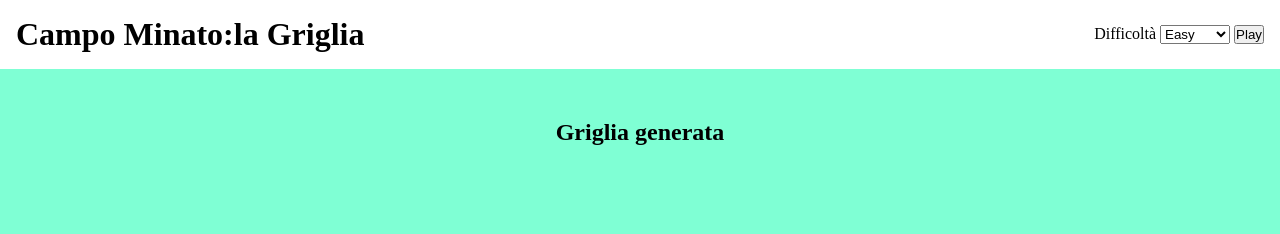
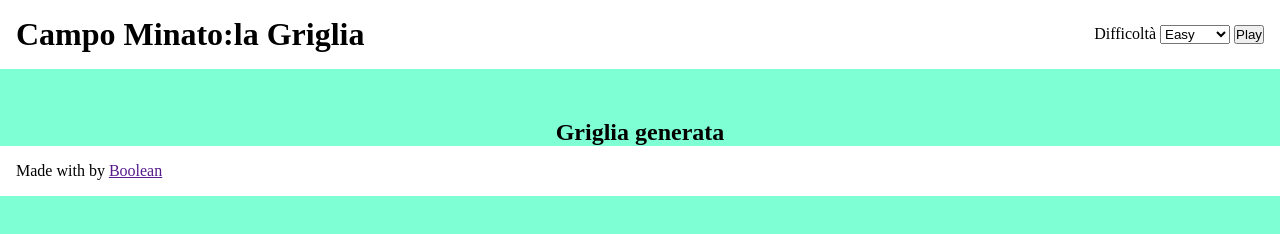
Before and after one commit to Rorins/js-campominato-grid, a plain HTML site: page index.html in a window 1280 px wide. Drawn offline with Linux system fonts and the light colour scheme.

Commit message:
Added footer

```diff
--- a/css/style.css
+++ b/css/style.css
@@ -44,3 +44,9 @@ body {
 .clicked {
   background-color: #6495ed;
 }
+
+/*Footer*/
+footer {
+  background-color: white;
+  padding: 16px;
+}
--- a/index.html
+++ b/index.html
@@ -25,6 +25,8 @@
     <main class="wrap-grid">
       <h2>Griglia generata</h2>
     </main>
+
+    <footer>Made with by <a href="">Boolean</a></footer>
     <!--JS-->
     <script src="./js/main.js"></script>
   </body>
--- a/js/main.js
+++ b/js/main.js
@@ -72,6 +72,7 @@ function squareGen(num,cells){
     const span = document.createElement("div");
     span.append(num);
 
+
     //Inserisco lo span nello square
     node.append(span);
 
```
